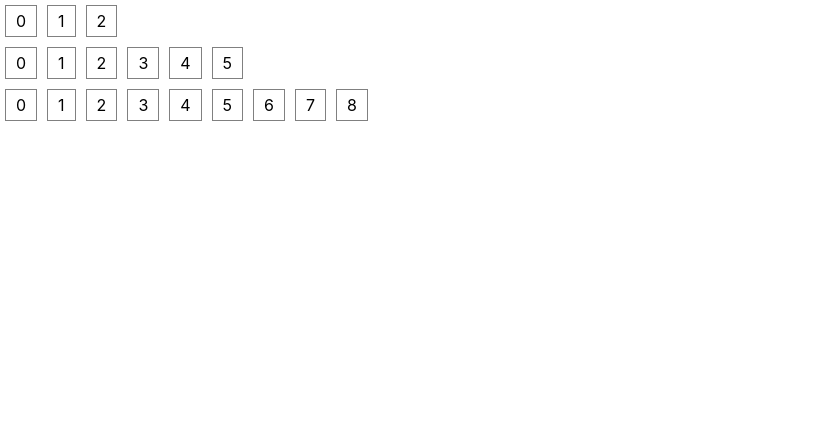
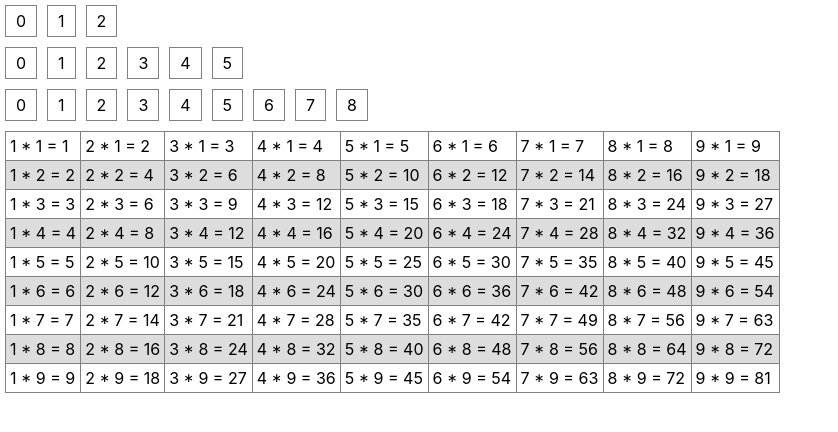
Before and after one commit to hsxxng31/ex02, a React (Create React App) app: page / in a window 1280 px wide. Shown: the top 432 px of the page, without its empty margins (0-838 px from the left). Built offline with nearby package versions, Linux system fonts and the light colour scheme.

Commit message:
TimesTable tr태그에 css 추가

```diff
--- a/src/App.tsx
+++ b/src/App.tsx
@@ -1,5 +1,6 @@
 import "./App.css";
 import Numbers from "./Numbers";
+import TimesTable from "./TimesTable";
 
 function App() {
   return (
@@ -7,6 +8,7 @@ function App() {
       <Numbers count={3} />
       <Numbers count={6} />
       <Numbers count={9} />
+      <TimesTable />
     </div>
   );
 }
--- a/src/TimesTable.tsx
+++ b/src/TimesTable.tsx
@@ -5,8 +5,8 @@ function TimesTable() {
   let num = [1, 2, 3, 4, 5, 6, 7, 8, 9];
 
   // 구구단 테이블 생성
-  let timesTable = num.map((a, index) => (
-    <tr>
+  let timesTable = num.map((a) => (
+    <tr className="grayBg">
       {num.map((b) => (
         <td>
           {b} * {a} = {a * b}
```
